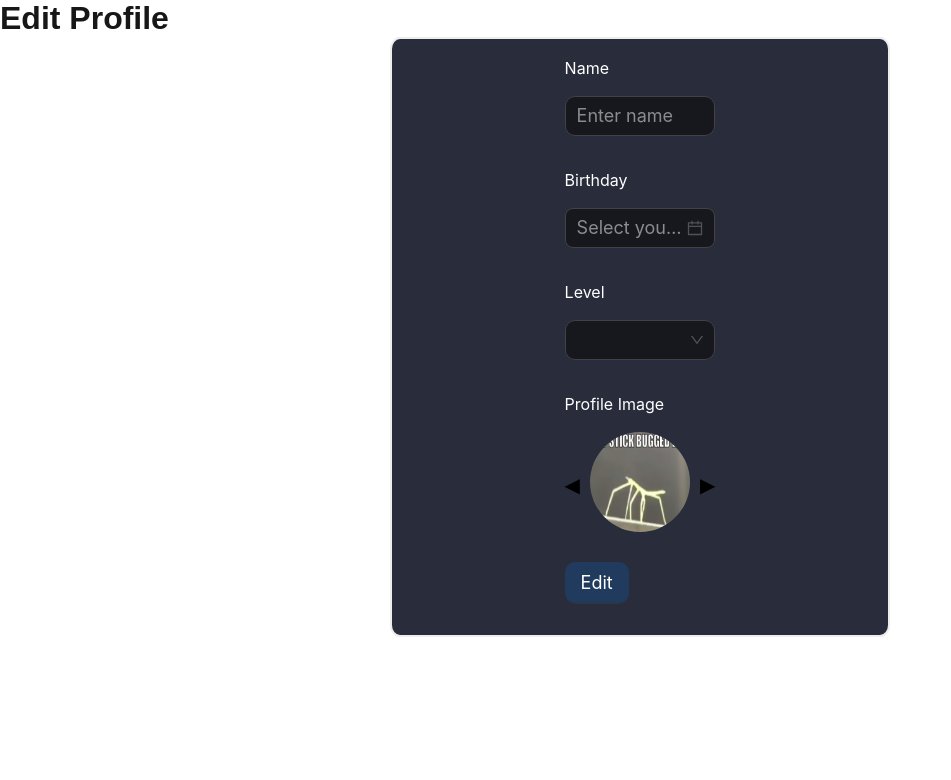
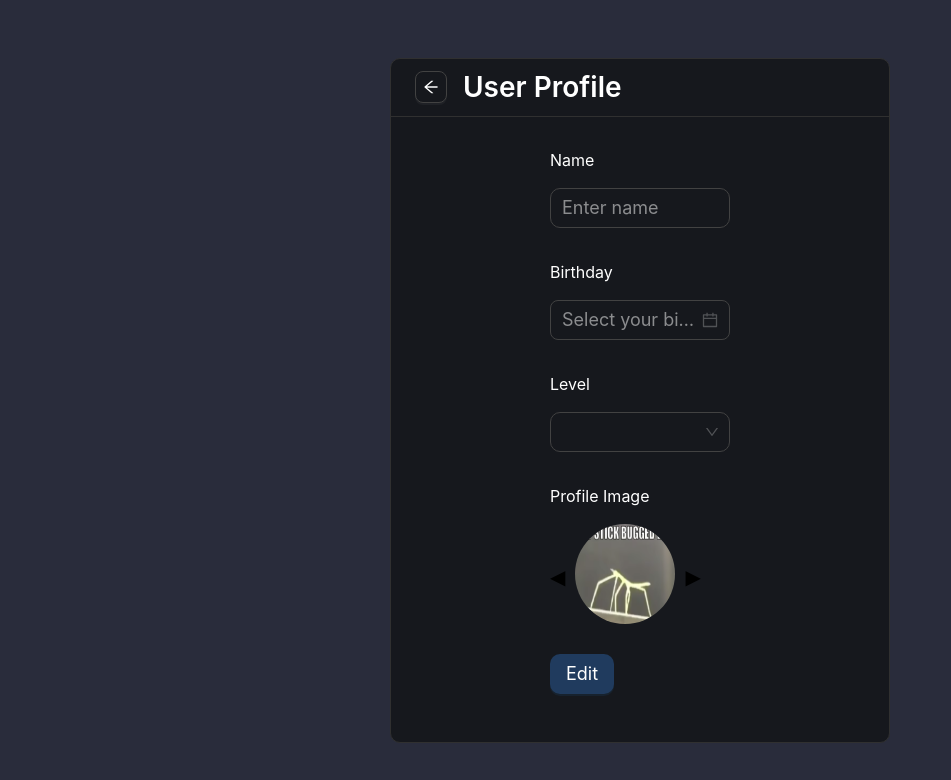
Before and after one commit to Qavrox/sopra-fs25-group-45-client, a Next.js app: page /users/1/edit in a window 1280 px wide. Shown: the top 780 px of the page, without its empty margins (0-951 px from the left). Built offline with nearby package versions, Linux system fonts and the light colour scheme; what @ant-design/nextjs-registry would draw is missing.

Commit message:
fixed up the edit page

```diff
--- a/app/users/[id]/edit/page.tsx
+++ b/app/users/[id]/edit/page.tsx
@@ -3,12 +3,15 @@
 import { useEffect, useState } from 'react';
 import { useParams, useRouter } from "next/navigation";
 import useLocalStorage from "@/hooks/useLocalStorage";
-import { Button, Form, Input, Select, DatePicker } from "antd";
+import { Button, Form, Input, Select, DatePicker, Card } from "antd";
+import { ArrowLeftOutlined } from "@ant-design/icons";
 import dayjs from 'dayjs';
 import { getApiDomain } from "@/utils/domain";
 import { useApi } from '@/hooks/useApi';
 import Image from 'next/image';
 import { UserProfileUpdate } from '@/types/user';
+import { Typography } from 'antd';
+const { Title } = Typography;
 
 const EditProfilePage: React.FC = () => {
   const { id } = useParams();
@@ -79,10 +82,36 @@ const EditProfilePage: React.FC = () => {
     });
   };
 
+  const goBack = () => {
+    router.back();
+  };
+
   return (
     <div>
-      <h1>Edit Profile</h1>
-      <div className="user-profile-image-container">
+
+      <div className="card-container">
+
+        <Card
+          title={
+            <div style={{ display: "flex", alignItems: "center" }}>
+              <Button
+                  icon={<ArrowLeftOutlined />}
+                  style={{ marginRight: 16 }}
+                  onClick={goBack}
+              />
+              <Title level={3} style={{ margin: 0 }}>User Profile</Title>
+            </div>
+          }
+          style={{ width: "500px", maxWidth: "90%" }}
+        >
+        <div style={{
+          display: 'flex',
+          flexDirection: 'column',
+          justifyContent: 'center',
+          alignItems: 'center',
+          gap: '10px'
+          }}
+        >
         <Form
           form={form}
           name="login"
@@ -95,7 +124,7 @@ const EditProfilePage: React.FC = () => {
           }}
         >
           <Form.Item
-            style={{ width: 150 }}
+            style={{ width: 180 }}
             name="name"
             label="Name"
             rules={[{ required: false, message: "Please input your name!" }]}
@@ -104,7 +133,7 @@ const EditProfilePage: React.FC = () => {
           </Form.Item>
 
           <Form.Item
-            style={{ width: 150 }}
+            style={{ width: 180 }}
             name="birthday"
             label="Birthday"
             rules={[{ required: false, message: "Please input your birthday!" }]}
@@ -118,7 +147,7 @@ const EditProfilePage: React.FC = () => {
           </Form.Item>
 
           <Form.Item
-            style={{ width: 150 }}
+            style={{ width: 180 }}
             name="level"
             label="Level"
             rules={[{ required: false, message: "Please input your name!" }]}
@@ -183,6 +212,9 @@ const EditProfilePage: React.FC = () => {
             </Button>
           </Form.Item>
         </Form>
+        </div>
+        </Card>
+
       </div>
     </div>
   );
```
